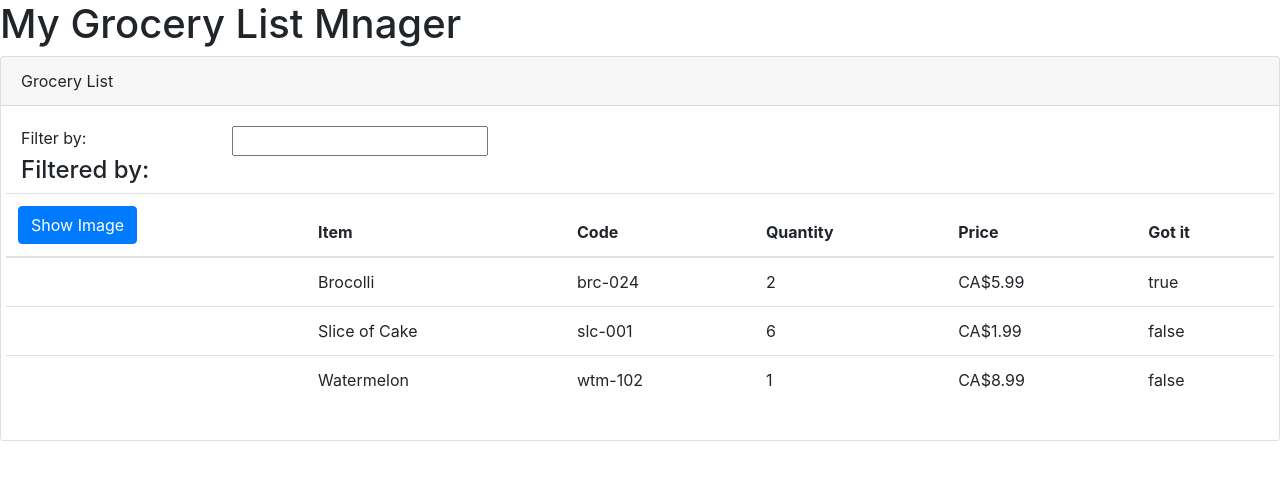
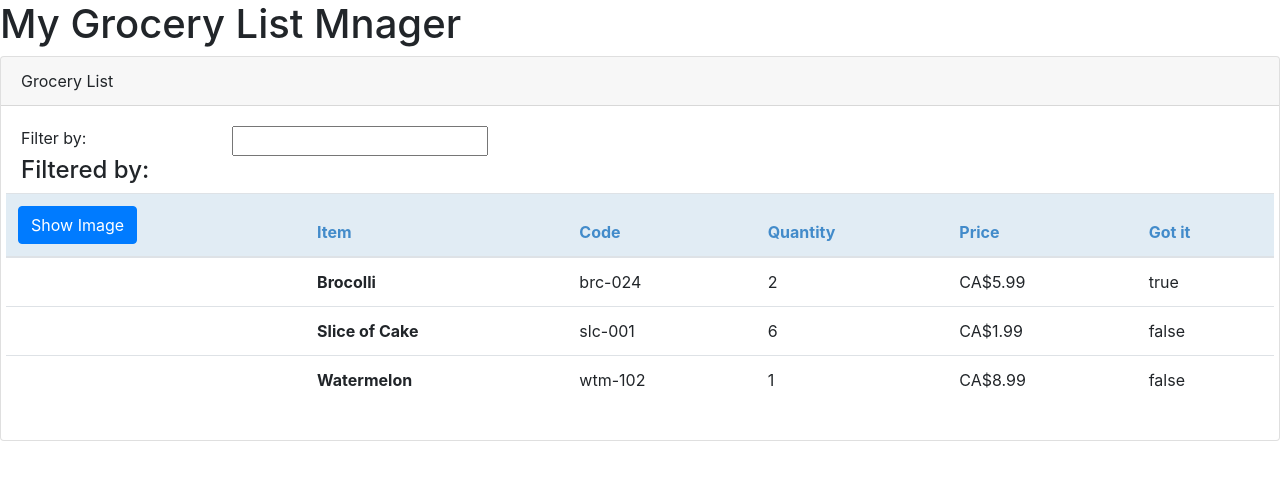
Before and after one commit to somayajs/grocery-list-, an Angular app: page / in a window 1280 px wide. Shown: the top 480 px of the page. Built offline with nearby package versions, Linux system fonts and the light colour scheme.

Commit message:
created an interface for array type and encapsulate a style for the groceries component

```diff
--- /dev/null
+++ b/src/app/groceries/groceries-list.component.css
@@ -0,0 +1,7 @@
+thead {
+  background-color: #e1ecf4;
+  color: #428bca;
+}
+#grocery-name {
+  font-weight: bold;
+}
--- a/src/app/groceries/groceries-list.component.html
+++ b/src/app/groceries/groceries-list.component.html
@@ -39,7 +39,7 @@
                   [style.width.px] ="imageWidth"
                   [style.margin.px] = "imageMargin">
                 </td>
-              <td>{{grocery.groceryName}}</td>
+              <td id="grocery-name">{{grocery.groceryName}}</td>
               <td>{{grocery.groceryCode | lowercase}}</td>
               <td>{{grocery.quantity}}</td>
               <td>{{grocery.price | currency:'CAD'}}</td>
--- a/src/app/groceries/groceries-list.component.ts
+++ b/src/app/groceries/groceries-list.component.ts
@@ -1,7 +1,9 @@
+import { IGrocery } from './grocery';
 import { Component } from '@angular/core';
 @Component({
   selector: "app-groceries",
-  templateUrl: "groceries-list.component.html"
+  templateUrl: "groceries-list.component.html",
+  styleUrls: ["groceries-list.component.css"]
   })
 export class GroceriesListComponent {
   pageTitle: string = 'Grocery List';
@@ -9,7 +11,7 @@ export class GroceriesListComponent {
   imageMargin: number = 2;
   showImage: boolean = false;
   inputText: string;
-  groceries: any[] = [
+  groceries: IGrocery[] = [
     {
       "groceryID": 1,
       "groceryName": "Brocolli",
--- /dev/null
+++ b/src/app/groceries/grocery.ts
@@ -0,0 +1,9 @@
+export interface IGrocery {
+  groceryID: number;
+  groceryName: string;
+  groceryCode: string;
+  quantity: number;
+  price: number;
+  gotIt: boolean;
+  imageUrl: string;
+}
```
